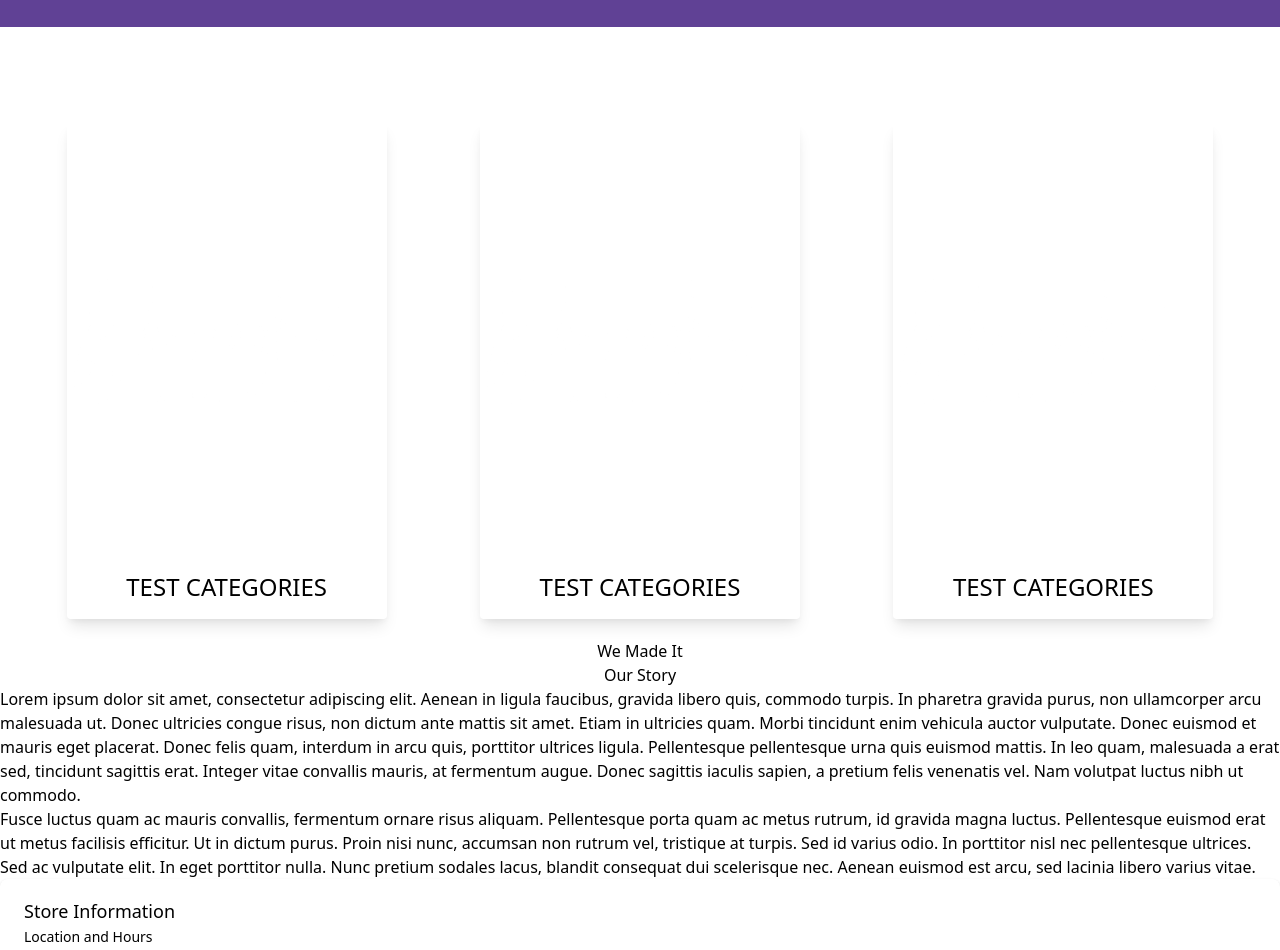
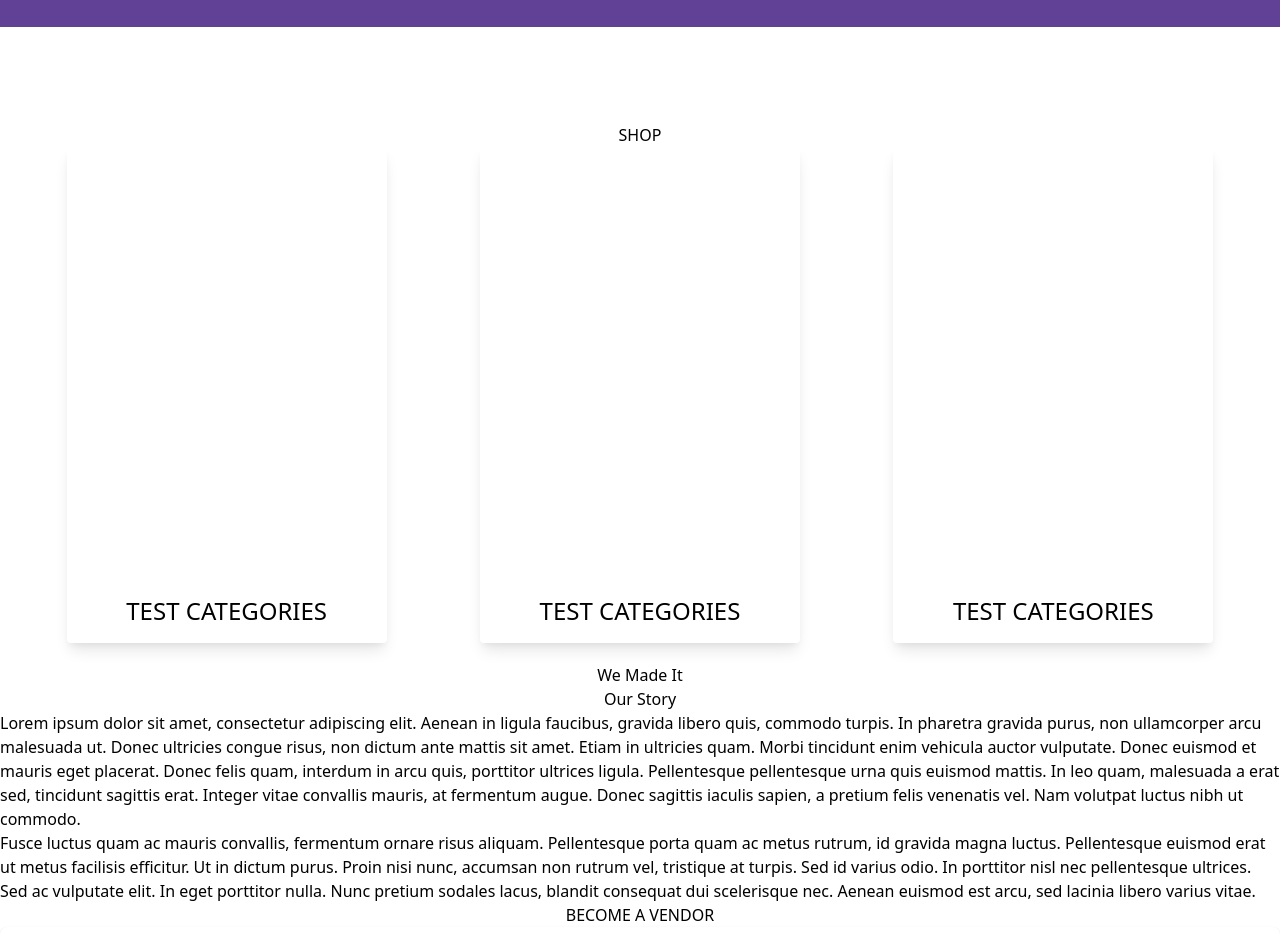
Before and after one commit to kellenwiltshire/we-made-it, a Next.js app: page / in a window 1280 px wide. Shown: the part 220-1170 px from the top of the page. Built offline with nearby package versions, Linux system fonts and the light colour scheme.

Commit message:
Working rough layout for index

```diff
--- a/components/About/AboutStore.js
+++ b/components/About/AboutStore.js
@@ -31,6 +31,7 @@ function AboutStore() {
 						euismod est arcu, sed lacinia libero varius vitae.
 					</p>
 				</div>
+				<div>BECOME A VENDOR</div>
 			</div>
 		</div>
 	);
--- a/components/Categories/Categories.js
+++ b/components/Categories/Categories.js
@@ -5,6 +5,7 @@ import Image from 'next/image';
 function Categories() {
 	return (
 		<div className='m-1 sm:m-5 flex flex-row flex-wrap justify-around w-full font-body'>
+			<div className='w-full text-center'>SHOP</div>
 			<Link
 				href={{
 					pathname: '/',
@@ -33,7 +34,6 @@ function Categories() {
 					</div>
 				</a>
 			</Link>
-
 			<Link
 				href={{
 					pathname: '/',
```
